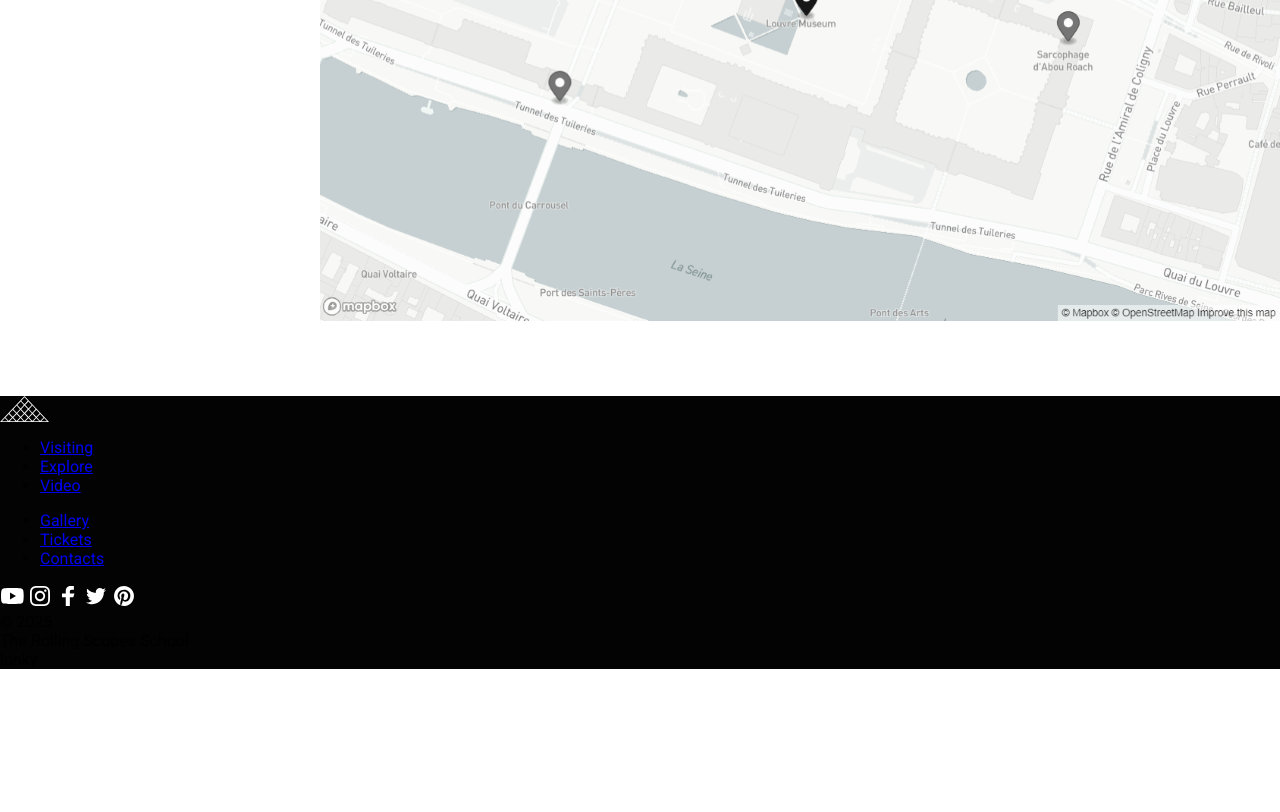
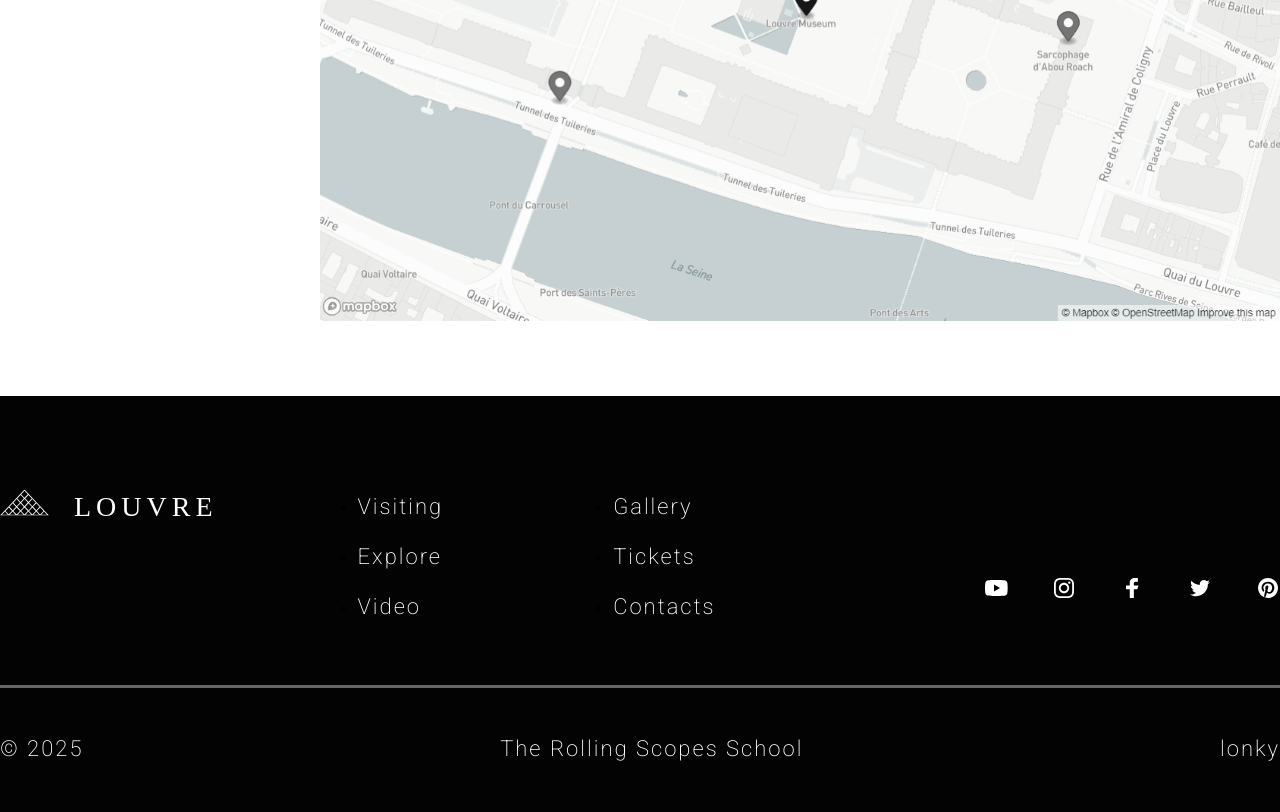
Before and after one commit to lonky/museum, a plain HTML site: page index.html in a window 1280 px wide. Shown: the part 8641-9453 px from the top of the page. Before the commit the page ends 9310 px from the top, so only its background shows below. Drawn offline with Linux system fonts and the light colour scheme; a web font is replaced by a local one.

Commit message:
feat: add css to the footer

```diff
--- a/index.html
+++ b/index.html
@@ -256,7 +256,7 @@
         <section class="tickets" id="tickets">
             <div class="wrapper">
                 <h2>BUY TICKETS</h2>
-                <hr/>
+                <hr />
                 <div class="tickets_content">
                     <div class="tickets__image"></div>
                     <div class="tickets__type">
@@ -289,7 +289,7 @@
         <section class="contacts" id="contacts">
             <div class="wrapper">
                 <h2>Contacts</h2>
-                <hr/>
+                <hr />
                 <div class="contacts__content">
                     <div class="contacts__desc">
                         <h6>Palais Royal<br>Musee du Louvre</h6>
@@ -306,36 +306,48 @@
     <footer>
         <div class="wrapper">
             <div class="footer_main">
-                <a href="index.html" class="logo"><img src="./assets/img/logo.svg" alt="Louvre">
-                    <div class="footer_navigation">
+                <!-- <div class="footer_left"> -->
+                <div class="footer_logo">
+                    <a href="index.html" class="logo footer__logo"><img class="logo_img_footer"
+                            src="./assets/img/logo.svg" alt="Louvre">
+                        <p class="logo_title">Louvre</p>
+                    </a>
+                </div>
+                <div class="footer_navigation_1">
                     <ul>
-                            <li><a href="#visiting">Visiting</a></li>
-                            <li><a href="#explore">Explore</a></li>
-                            <li><a href="#video">Video</a></li>
-                        </ul>
-                        <ul>
-                            <li><a href="#gallery">Gallery</a></li>
-                            <li><a href="#tickets">Tickets</a></li>
-                            <li><a href="#contacts">Contacts</a></li>
+                        <li><a class="footer_link" href="#visiting">Visiting</a></li>
+                        <li><a class="footer_link" href="#explore">Explore</a></li>
+                        <li><a class="footer_link" href="#video">Video</a></li>
                     </ul>
                 </div>
+                <div class="footer_navigation_2">
+                    <ul>
+                        <li><a class="footer_link" href="#gallery">Gallery</a></li>
+                        <li><a class="footer_link" href="#tickets">Tickets</a></li>
+                        <li><a class="footer_link" href="#contacts">Contacts</a></li>
+                    </ul>
+                </div>
+                <!-- </div> -->
                 <div class="footer_icons">
-                        <a href="index.html" class="footer_icon"><img src="./assets/img/footer/youtube.svg"
-                                alt="youtube"></a>
-                        <a href="index.html" class="footer_icon"><img src="./assets/img/footer/instagram.svg"
-                                alt="instagram"></a>
-                        <a href="index.html" class="footer_icon"><img src="./assets/img/footer/facebook.svg"
-                                alt="facebook"></a>
-                        <a href="index.html" class="footer_icon"><img src="./assets/img/footer/twitter.svg"
-                                alt="twitter"></a>
-                        <a href="index.html" class="footer_icon"><img src="./assets/img/footer/pinterest.svg"
-                                alt="pinterest"></a>
+                    <a href="https://www.youtube.com/user/louvre" target="_blank" class="footer_icon"><img
+                            src="./assets/img/footer/youtube.svg" alt="youtube"></a>
+                    <a href="https://www.instagram.com/museelouvre/" target="_blank" class="footer_icon"><img
+                            src="./assets/img/footer/instagram.svg" alt="instagram"></a>
+                    <a href="https://www.facebook.com/museedulouvre" target="_blank" class="footer_icon"><img
+                            src="./assets/img/footer/facebook.svg" alt="facebook"></a>
+                    <a href="http://twitter.com/museelouvre" target="_blank" class="footer_icon"><img
+                            src="./assets/img/footer/twitter.svg" alt="twitter"></a>
+                    <a href="https://www.pinterest.fr/museedulouvre/" target="_blank" class="footer_icon"><img
+                            src="./assets/img/footer/pinterest.svg" alt="pinterest"></a>
                 </div>
             </div>
+        </div>
+        <hr class="footer__hr" />
+        <div class="wrapper">
             <div class="footer_credits">
-                <p>© 2025</p>
-                <p>The Rolling Scopes School</p>
-                <p>lonky</p>
+                <p class="footer_credit">© 2025</p>
+                <p class="footer_credit">The Rolling Scopes School</p>
+                <p class="footer_credit">lonky</p>
             </div>
         </div>
     </footer>
--- a/styles/style.css
+++ b/styles/style.css
@@ -488,6 +488,7 @@ input:checked {
     font-style: normal;
     font-weight: 300;
     line-height: normal;
+    cursor: pointer;
 }
 
 .contacts_map {
@@ -496,3 +497,90 @@ input:checked {
     width: 960px;
     height: 620px;
 }
+
+.footer_main {
+    display: flex;
+    /* justify-content: space-between; */
+}
+
+.footer_logo {
+    padding-top: 86px;
+}
+
+.footer_navigation_1 {
+    padding-top: 82px;
+    padding-left: 100px;
+}
+
+.footer_navigation_2 {
+    padding-top: 82px;
+    padding-left: 130px;
+}
+
+.footer_link {
+    display: inline-block;
+    padding-bottom: 25px;
+    text-decoration: none;
+    color: #FFF;
+    font-family: Roboto;
+    font-size: 22px;
+    font-style: normal;
+    font-weight: 200;
+    line-height: normal;
+    letter-spacing: 2px;
+    cursor: pointer;
+    transition: all .2s;
+}
+
+.footer_link:hover {
+    color: #9D8665;
+    transition: all .2s;
+}
+
+.footer_link:active {
+    color: #7E6C51;
+    transition: all .2s;
+}
+
+/* .footer_left {
+    display: flex;
+
+} */
+
+.footer_icons {
+    padding-top: 180px;
+    margin-left: auto;
+    transition: all .2s;
+}
+
+.footer_icon {
+    padding-left: 40px;
+}
+
+.footer_icon:hover {
+    color: #7E6C51;
+    transition: all .2s;
+}
+
+.footer__hr {
+    /* margin: 25px 0 0 0; */
+    border: none;
+    border-top: 3px solid #666;
+}
+
+.footer_credits {
+    padding: 50px 0 52px 0;
+    display: flex;
+    justify-content: space-between;
+}
+
+.footer_credit {
+    color: #FFF;
+    font-family: Roboto;
+    font-size: 22px;
+    font-style: normal;
+    font-weight: 200;
+    line-height: 22px;
+    /* 100% */
+    letter-spacing: 2px;
+}
```
Lines whose indentation alone changed are shown as unchanged.
